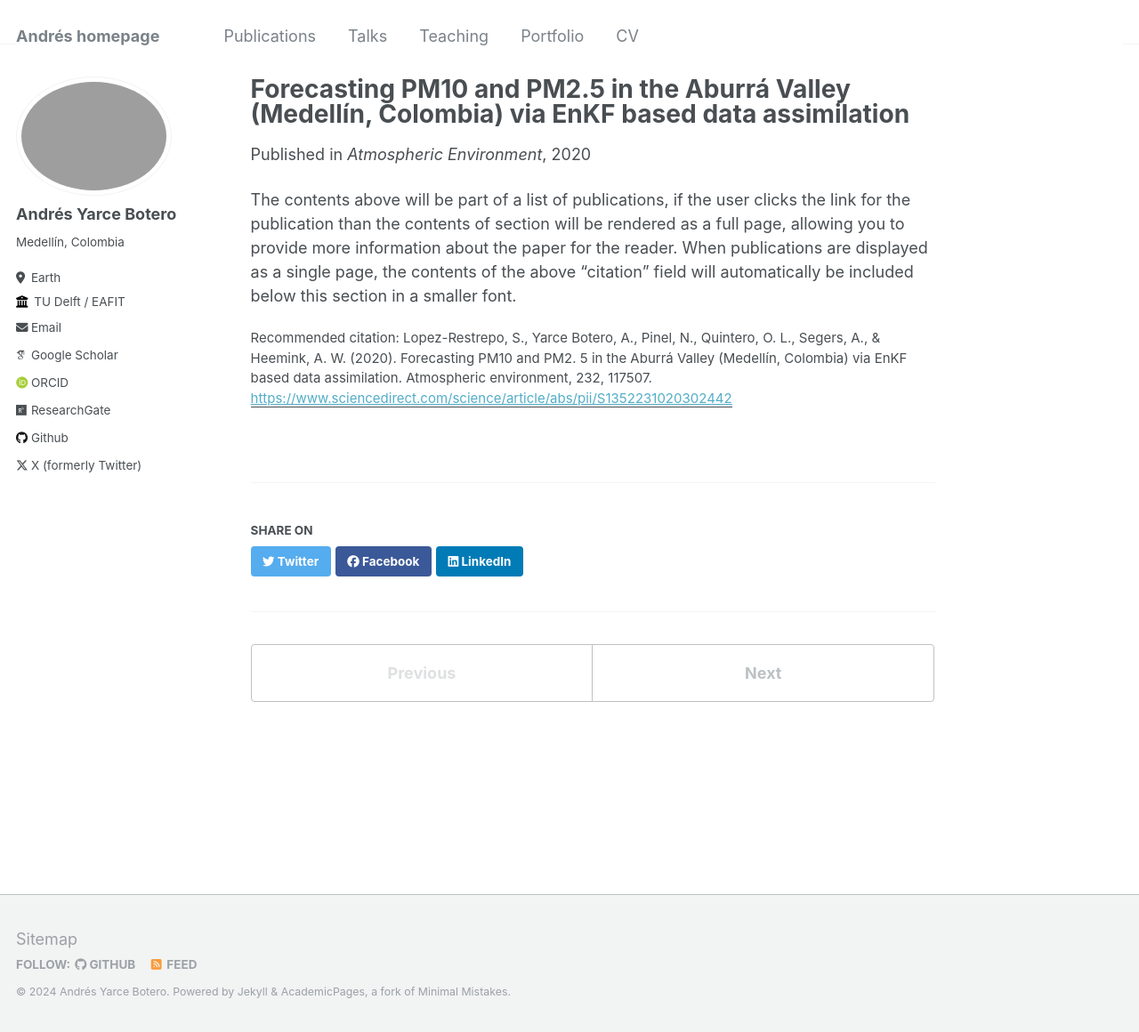
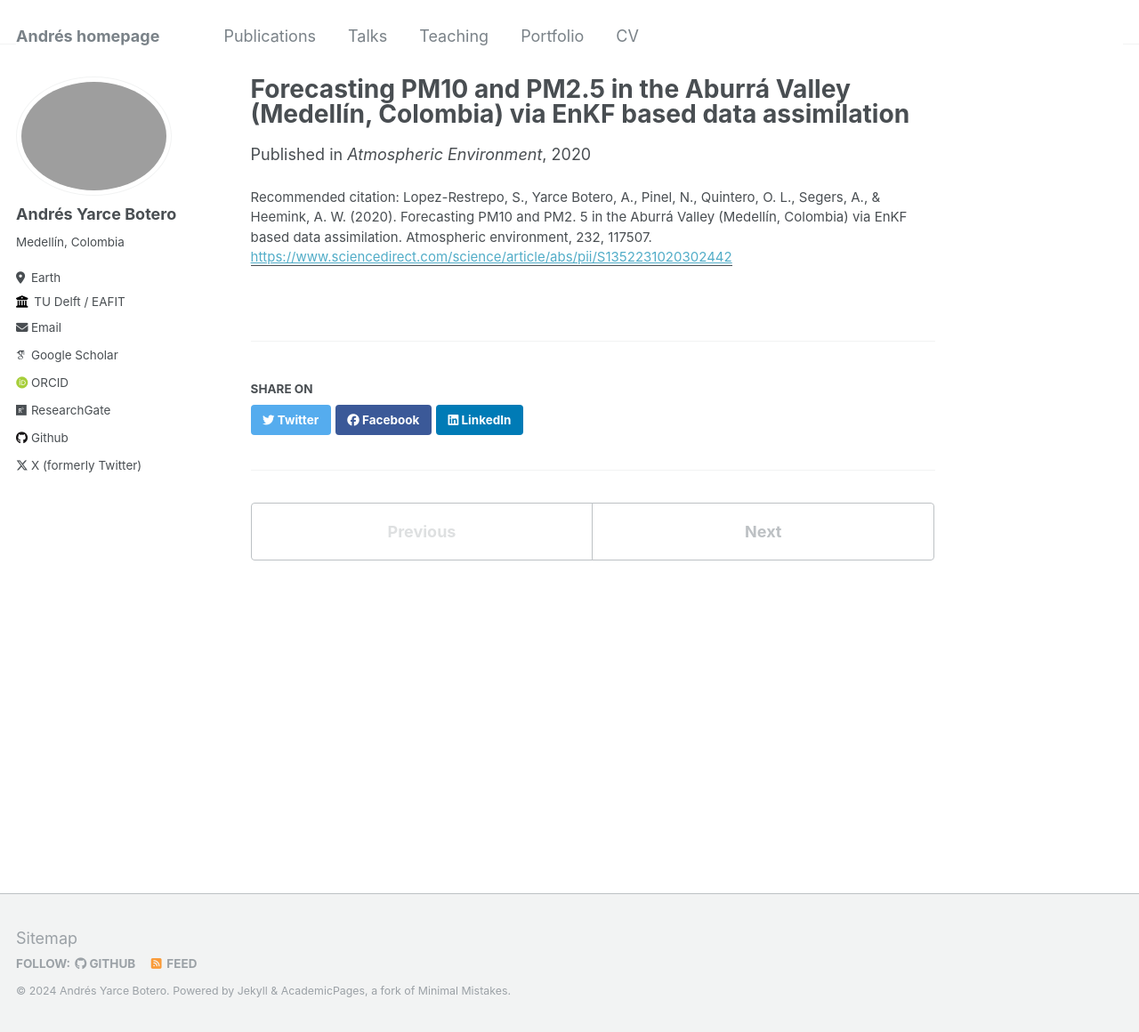
Before and after one commit to ayarceb/ayarceb.github.io, a Jekyll site: the page built from _publications/2020-07-01-EnKF_ABURRA.md, in a window 1280 px wide and 1160 px high. Shown: the whole window at 89% size. Built offline with Jekyll 4.4.1, drawn with Linux system fonts in a browser that asks for light colours; some web fonts are replaced.

Commit message:
Update 2020-07-01-EnKF_ABURRA.md

```diff
--- a/_publications/2020-07-01-EnKF_ABURRA.md
+++ b/_publications/2020-07-01-EnKF_ABURRA.md
@@ -1,12 +1,10 @@
 ---
 title: "Forecasting PM10 and PM2.5 in the Aburrá Valley (Medellín, Colombia) via EnKF based data assimilation"
 collection: publications
-permalink: https://www.sciencedirect.com/science/article/abs/pii/S1352231020302442
+permalink: 'https://www.sciencedirect.com/science/article/abs/pii/S1352231020302442'
 excerpt: 'A data assimilation system for the LOTOS-EUROS chemical transport model has been implemented to improve the simulation and forecast of PM10 and PM2.5 in a densely populated urban valley of the tropical Andes. The Aburrá Valley in Colombia was used as a case study, given data availability and current environmental issues related to population expansion. The data assimilation system is an Ensemble Kalman filter with covariance localization based on specification of uncertainties in the emissions. Observations assimilated were obtained from a surface network for the period March–April of 2016, a period of one of the worst air quality crisis in recent history of the region. In a first series of experiments, the spatial length scale of the covariance localization and the temporal length scale of the stochastic model for the emission uncertainty were calibrated to optimize the assimilation system. The calibrated system was then used in a series of assimilation experiments, where simulation of particulate matter concentrations was strongly improved during the assimilation period, which also improved the ability to accurately forecast PM10 and PM2.5 concentrations over a period of several days.'
 date: 2020-07-01
 venue: 'Atmospheric Environment'
 paperurl: 'https://www.sciencedirect.com/science/article/abs/pii/S1352231020302442'
 citation: 'Lopez-Restrepo, S., Yarce Botero, A., Pinel, N., Quintero, O. L., Segers, A., & Heemink, A. W. (2020). Forecasting PM10 and PM2. 5 in the Aburrá Valley (Medellín, Colombia) via EnKF based data assimilation. Atmospheric environment, 232, 117507.'
 ---
-
-The contents above will be part of a list of publications, if the user clicks the link for the publication than the contents of section will be rendered as a full page, allowing you to provide more information about the paper for the reader. When publications are displayed as a single page, the contents of the above "citation" field will automatically be included below this section in a smaller font.
```
